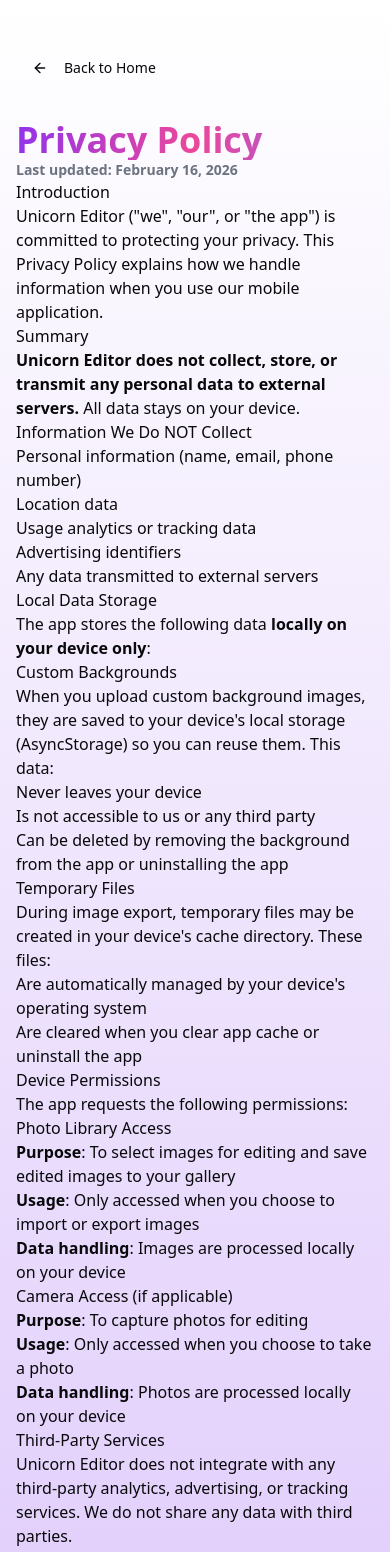
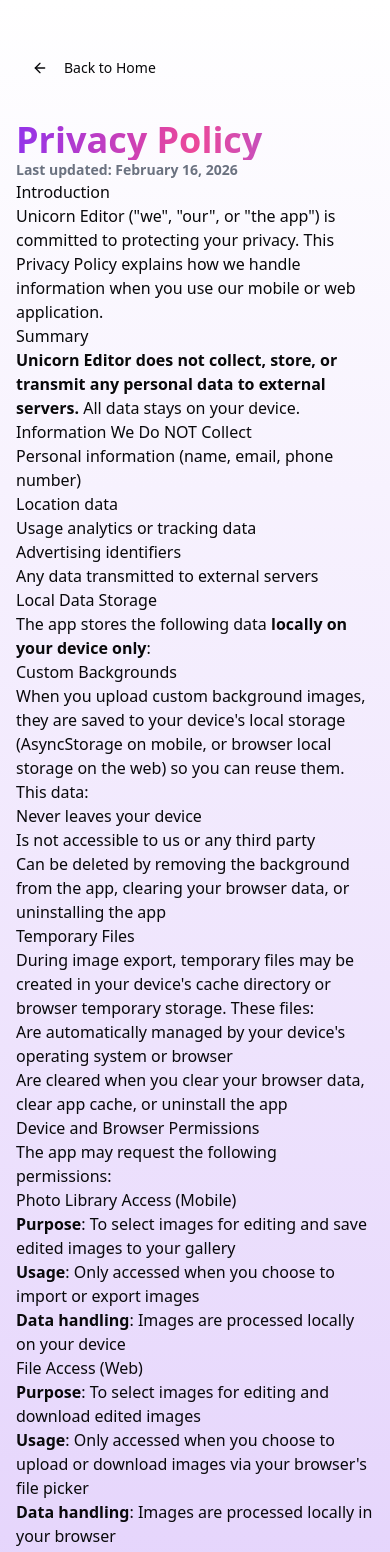
Before and after one commit to jarrensj/unicorn-editor, a React (Vite) app: page /privacy-policy in a window 390 px wide. Shown: the top 1552 px of the page. Built offline with nearby package versions, Linux system fonts and the light colour scheme.

Commit message:
Update privacy policy to cover both web and mobile
Broaden language to include browser local storage, browser data
clearing, file access permissions, and other web-specific details
while keeping the existing mobile references.

https://claude.ai/code/session_01LhMUJCwjCpJgoedMNfD47t

```diff
--- a/src/pages/PrivacyPolicy.tsx
+++ b/src/pages/PrivacyPolicy.tsx
@@ -21,7 +21,7 @@ const PrivacyPolicy = () => {
 
           <h2>Introduction</h2>
           <p>
-            Unicorn Editor ("we", "our", or "the app") is committed to protecting your privacy. This Privacy Policy explains how we handle information when you use our mobile application.
+            Unicorn Editor ("we", "our", or "the app") is committed to protecting your privacy. This Privacy Policy explains how we handle information when you use our mobile or web application.
           </p>
 
           <h2>Summary</h2>
@@ -45,31 +45,38 @@ const PrivacyPolicy = () => {
 
           <h3>Custom Backgrounds</h3>
           <p>
-            When you upload custom background images, they are saved to your device's local storage (AsyncStorage) so you can reuse them. This data:
+            When you upload custom background images, they are saved to your device's local storage (AsyncStorage on mobile, or browser local storage on the web) so you can reuse them. This data:
           </p>
           <ul>
             <li>Never leaves your device</li>
             <li>Is not accessible to us or any third party</li>
-            <li>Can be deleted by removing the background from the app or uninstalling the app</li>
+            <li>Can be deleted by removing the background from the app, clearing your browser data, or uninstalling the app</li>
           </ul>
 
           <h3>Temporary Files</h3>
           <p>
-            During image export, temporary files may be created in your device's cache directory. These files:
+            During image export, temporary files may be created in your device's cache directory or browser temporary storage. These files:
           </p>
           <ul>
-            <li>Are automatically managed by your device's operating system</li>
-            <li>Are cleared when you clear app cache or uninstall the app</li>
+            <li>Are automatically managed by your device's operating system or browser</li>
+            <li>Are cleared when you clear your browser data, clear app cache, or uninstall the app</li>
           </ul>
 
-          <h2>Device Permissions</h2>
-          <p>The app requests the following permissions:</p>
+          <h2>Device and Browser Permissions</h2>
+          <p>The app may request the following permissions:</p>
 
-          <h3>Photo Library Access</h3>
+          <h3>Photo Library Access (Mobile)</h3>
           <ul>
             <li><strong>Purpose</strong>: To select images for editing and save edited images to your gallery</li>
             <li><strong>Usage</strong>: Only accessed when you choose to import or export images</li>
             <li><strong>Data handling</strong>: Images are processed locally on your device</li>
+          </ul>
+
+          <h3>File Access (Web)</h3>
+          <ul>
+            <li><strong>Purpose</strong>: To select images for editing and download edited images</li>
+            <li><strong>Usage</strong>: Only accessed when you choose to upload or download images via your browser's file picker</li>
+            <li><strong>Data handling</strong>: Images are processed locally in your browser</li>
           </ul>
 
           <h3>Camera Access (if applicable)</h3>
```
